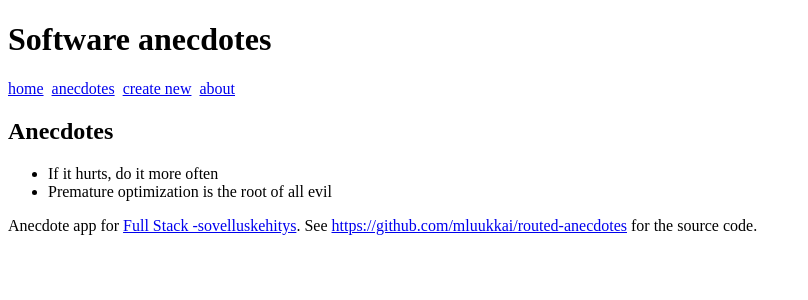
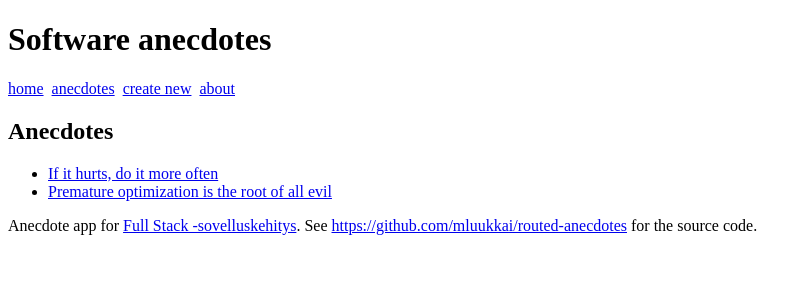
Before and after one commit to FummiTaksi/routed-anecdotes, a React (Create React App) app: page / in a window 1280 px wide. Shown: the top 300 px of the page, without its empty margins (0-808 px from the left). Built offline with nearby package versions, Linux system fonts and the light colour scheme.

Commit message:
implemented link to specific anecdote

```diff
--- a/src/App.js
+++ b/src/App.js
@@ -16,6 +16,9 @@ const Menu = (props) => (
         <Route exact path="/anecdotes" render ={() => <AnecdoteList anecdotes={props.anecdotes}/>} />
         <Route exact path="/create" render={() => <CreateNew addNew={props.addNew}/>} />
         <Route exact path="/about" render={() => <About/>} />
+        <Route exact path="/anecdotes/:id" render={({match}) =>
+          <Anecdote anecdote={props.anecdoteById(match.params.id)} />}
+        />
       </div>
     </Router>
   </div>
@@ -25,7 +28,11 @@ const AnecdoteList = ({ anecdotes }) => (
   <div>
     <h2>Anecdotes</h2>
     <ul>
-      {anecdotes.map(anecdote => <li key={anecdote.id} >{anecdote.content}</li>)}
+      {anecdotes.map(anecdote =>
+      <li key={anecdote.id} >
+        <Link to={`/anecdotes/${anecdote.id}`}>{anecdote.content}</Link>
+      </li>)
+      }
     </ul>
   </div>
 )
@@ -152,7 +159,11 @@ class App extends React.Component {
     return (
       <div>
         <h1>Software anecdotes</h1>
-          <Menu anecdotes={this.state.anecdotes} addNew={this.addNew}/>
+          <Menu
+            anecdotes={this.state.anecdotes}
+            addNew={this.addNew}
+            anecdoteById={this.anecdoteById}
+          />
         <Footer />
       </div>
     );
```
